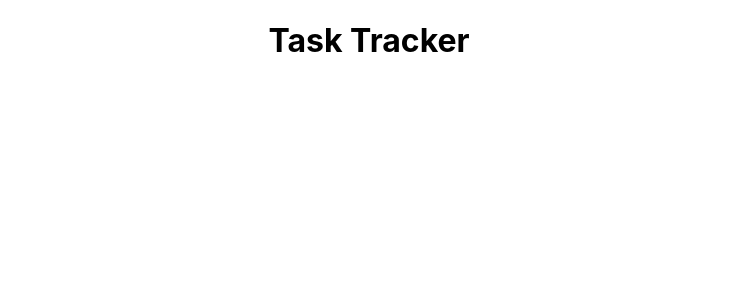
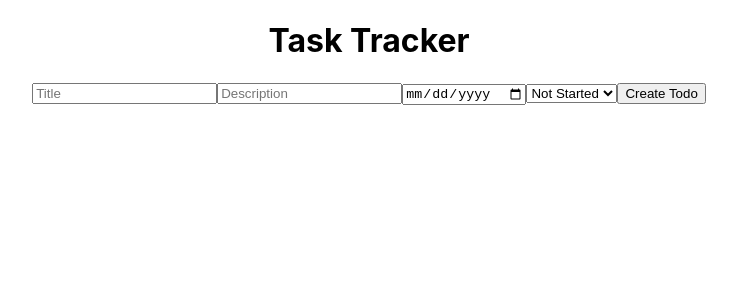
Before and after one commit to RoseAHill/Todo-Tracker, a React (Create React App) app: page / in a window 1280 px wide. Shown: the top 300 px of the page, without its empty margins (271-1008 px from the left). Built offline with nearby package versions, Linux system fonts and the light colour scheme; no server answers; what @aws-amplify/core would draw is missing.

Commit message:
setup base of form

```diff
--- a/src/App.js
+++ b/src/App.js
@@ -1,4 +1,5 @@
 import './App.css';
+import FormHeader from './components/FormHeader'
 
 // Amplify imports
 import Amplify from '@aws-amplify/core'
@@ -11,6 +12,7 @@ const App = () => {
       <header>
         <h1>Task Tracker</h1>
       </header>
+      <FormHeader />
     </div>
   );
 }
--- a/src/components/Form.js
+++ b/src/components/Form.js
@@ -1,8 +1,6 @@
-import React, {useState} from 'react'
+import React from 'react'
 
-// Date picker docs: https://mcdatepicker.netlify.app/
-
-const Form = ({ startDate, setStartDate }) => {
+const Form = ({ todoData, setInput, dueDate, setDueDate }) => {
   return (
     <form>
       <input
@@ -10,23 +8,28 @@ const Form = ({ startDate, setStartDate }) => {
         name="title"
         placeholder="Title"
         required
-        value=""
-        onChange={e => console.log('title', e.target.value)}
+        value={todoData.title}
+        onChange={e => setInput('title', e.target.value)}
       />
       <input
         type="text"
         name="description"
         placeholder="Description"
-        value=""
-        onChange={e => console.log('title', e.target.value)}
+        value={todoData.description}
+        onChange={e => setInput('description', e.target.value)}
       />
-      <select name="status" onChange={e => console.log('status', e.target.value)}>
+      <input
+        type="date"
+        name="dueDate"
+        value={todoData.dueDate}
+        onChange={(e) => setInput('dueDate', e.target.value)}
+      />
+      <select name="status" onChange={e => setInput('status', e.target.value)}>
         <option selected value="NOTSTARTED">Not Started</option>
         <option value="INPROGRESS">In Progress</option>
         <option value="COMPLETE">Complete</option>
         <option value="ONHOLD">On Hold</option>
       </select>
-
       <button type="submit">Create Todo</button>
     </form>
   )
--- /dev/null
+++ b/src/components/FormHeader.js
@@ -0,0 +1,31 @@
+import React, { useState } from 'react'
+import Form from './Form'
+
+const initialState = {
+  title: '',
+  description: '',
+  status: 'NOTSTARTED',
+  dueDate: new Date(),
+}
+
+const FormHeader = () => {
+  const [dueDate, setDueDate] = useState(new Date())
+  const [todoData, setTodoData] = useState(initialState)
+
+  const setInput = (key, value) => {
+    setTodoData({ ...todoData, [key]: value })
+  }
+
+  return (
+    <div className="form-wrapper">
+      <Form
+        todoData={todoData}
+        setInput={setInput}
+        dueDate={dueDate}
+        setDueDate={setDueDate}
+      />
+    </div>
+  )
+}
+
+export default FormHeader
```
